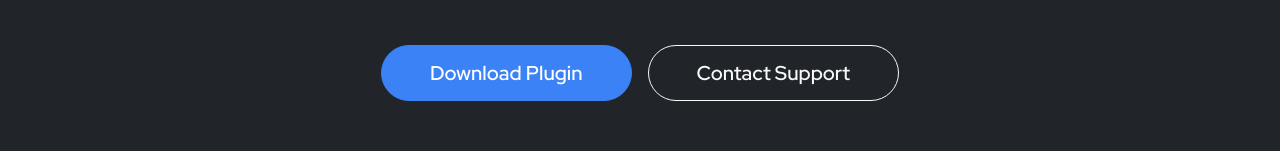
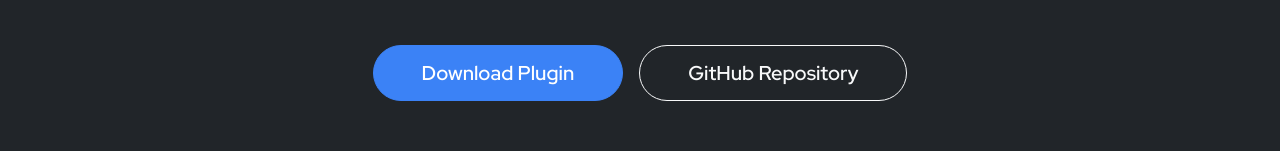
Before and after one commit to OTP-in/otp-in.github.io, a plain HTML site: page index.html in a window 1280 px wide. Shown: the part 4344-4495 px from the top of the page. Drawn offline with nearby package versions, Linux system fonts and the light colour scheme.

Commit message:
Replace Contact Support with GitHub link, remove footer link

```diff
--- a/index.html
+++ b/index.html
@@ -336,8 +336,8 @@
         </p>
         <div class="d-flex justify-content-center gap-3 flex-wrap">
           <a href="otp-in.zip" class="btn btn-primary btn-lg px-5 rounded-pill" download>Download Plugin</a>
-          <a href="mailto:support@example.com" class="btn btn-outline-light btn-lg px-5 rounded-pill">Contact
-            Support</a>
+          <a href="https://github.com/OTP-in/otp-in.github.io" class="btn btn-outline-light btn-lg px-5 rounded-pill"
+            target="_blank">GitHub Repository</a>
         </div>
 
       </div>
```
Also changed, not shown: css/style.css (+9 -3 lines), index-it.html (+2 -2 lines).
